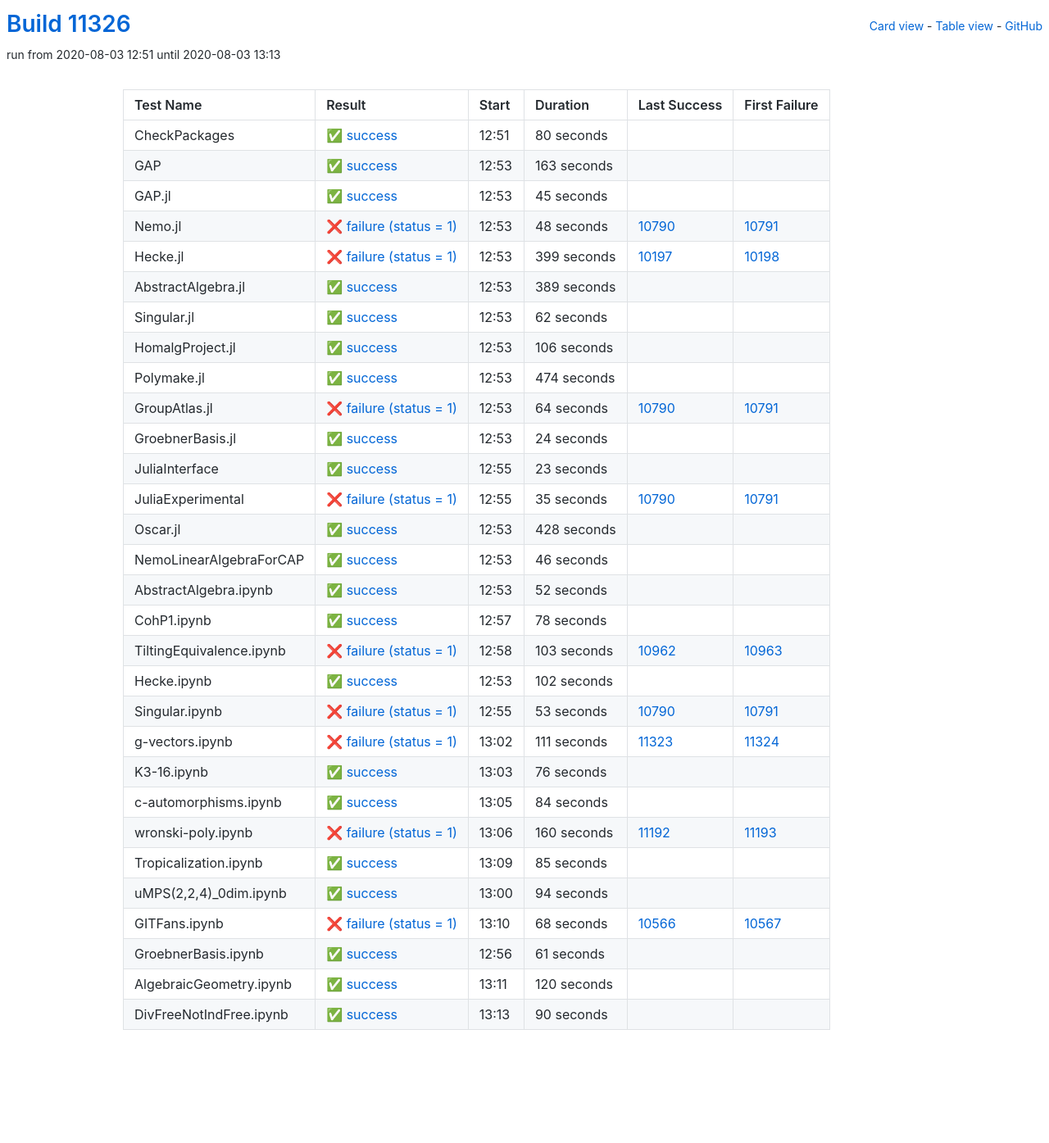
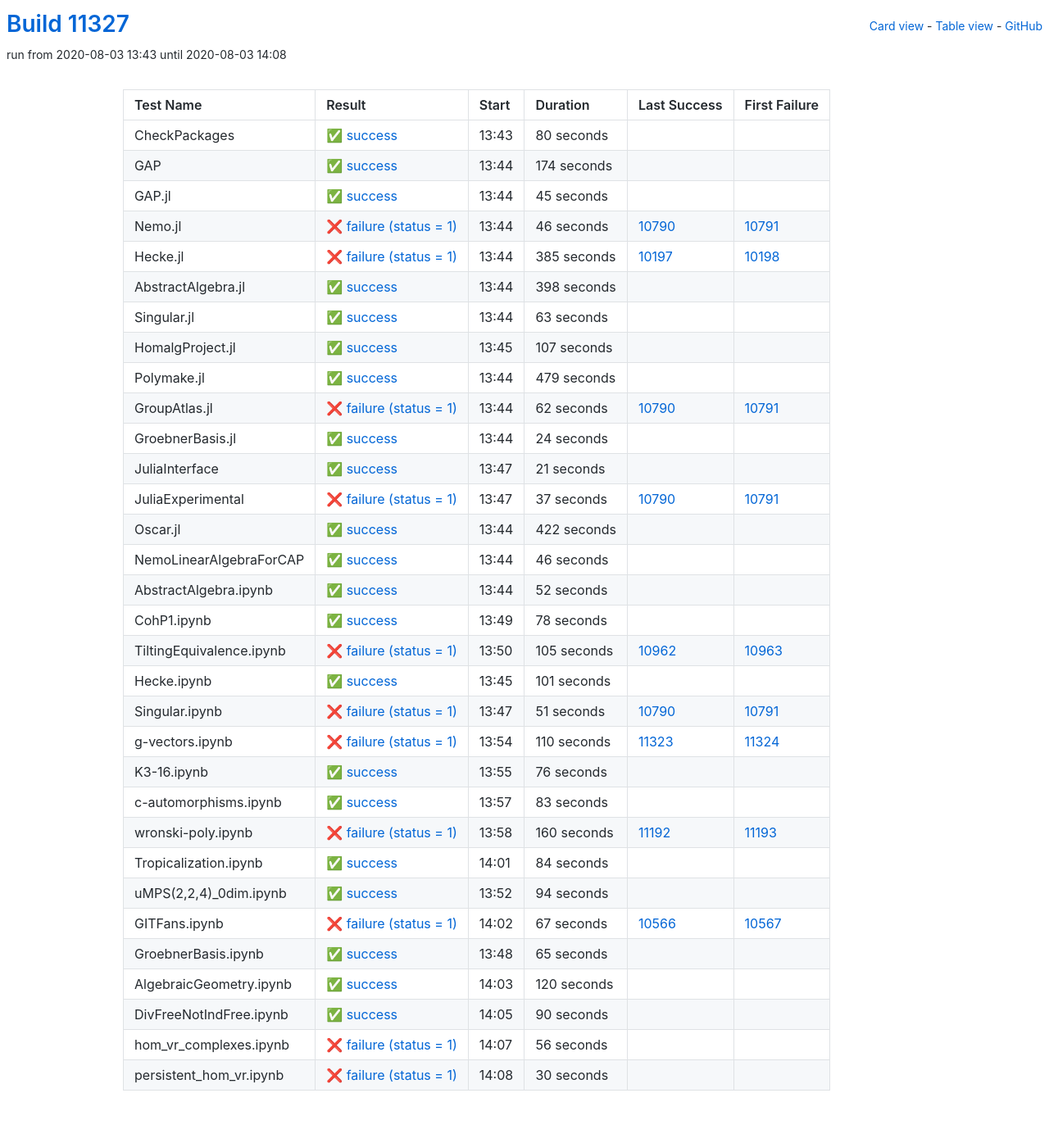
Before and after one commit to oscar-system/oscar-ci-status, a Jekyll site: the page built from table.html, in a window 1280 px wide. Shown: the whole page at 82% size. Built offline with Jekyll 4.4.1, drawn with Linux system fonts in a browser that asks for light colours; before the commit the page ends 1321 px from its top, so only the background shows below that.

Commit message:
Build #11327

```diff
--- a/_data/ci.yml
+++ b/_data/ci.yml
@@ -1,6 +1,6 @@
 ---
-build: 11326
-build_url: https://oscarci.mathematik.uni-kl.de/job/oscar/11326/
+build: 11327
+build_url: https://oscarci.mathematik.uni-kl.de/job/oscar/11327/
 job: oscar
 organization: oscar-system
 repo: oscar-ci-status
@@ -8,8 +8,8 @@
 tests:
 - name: CheckPackages
   id: checkpackages
-  log: https://oscarci.mathematik.uni-kl.de/job/oscar/11326/artifact/logs/build-11326/CheckPackages.log
-  start: 2020-08-03 12:51
+  log: https://oscarci.mathematik.uni-kl.de/job/oscar/11327/artifact/logs/build-11327/CheckPackages.log
+  start: 2020-08-03 13:43
   success: true
   exitcode: 0
   status: success
@@ -20,20 +20,20 @@
   first_failure_url:
 - name: GAP
   id: gap
-  log: https://oscarci.mathematik.uni-kl.de/job/oscar/11326/artifact/logs/build-11326/GAP.log
-  start: 2020-08-03 12:53
+  log: https://oscarci.mathematik.uni-kl.de/job/oscar/11327/artifact/logs/build-11327/GAP.log
+  start: 2020-08-03 13:44
   success: true
   exitcode: 0
   status: success
-  duration: 163
+  duration: 174
   last_success: false
   last_success_url:
   first_failure: false
   first_failure_url:
 - name: GAP.jl
   id: gap-jl
-  log: https://oscarci.mathematik.uni-kl.de/job/oscar/11326/artifact/logs/build-11326/GAP.jl.log
-  start: 2020-08-03 12:53
+  log: https://oscarci.mathematik.uni-kl.de/job/oscar/11327/artifact/logs/build-11327/GAP.jl.log
+  start: 2020-08-03 13:44
   success: true
   exitcode: 0
   status: success
@@ -44,92 +44,92 @@
   first_failure_url:
 - name: Nemo.jl
   id: nemo-jl
-  log: https://oscarci.mathematik.uni-kl.de/job/oscar/11326/artifact/logs/build-11326/Nemo.jl.log
-  start: 2020-08-03 12:53
+  log: https://oscarci.mathematik.uni-kl.de/job/oscar/11327/artifact/logs/build-11327/Nemo.jl.log
+  start: 2020-08-03 13:44
   success: false
   exitcode: 1
   status: failure
-  duration: 48
+  duration: 46
   last_success: 10790
   last_success_url: https://oscarci.mathematik.uni-kl.de/job/oscar/10790/
   first_failure: 10791
   first_failure_url: https://oscarci.mathematik.uni-kl.de/job/oscar/10791/
 - name: Hecke.jl
   id: hecke-jl
-  log: https://oscarci.mathematik.uni-kl.de/job/oscar/11326/artifact/logs/build-11326/Hecke.jl.log
-  start: 2020-08-03 12:53
+  log: https://oscarci.mathematik.uni-kl.de/job/oscar/11327/artifact/logs/build-11327/Hecke.jl.log
+  start: 2020-08-03 13:44
   success: false
   exitcode: 1
   status: failure
-  duration: 399
+  duration: 385
   last_success: 10197
   last_success_url: https://oscarci.mathematik.uni-kl.de/job/oscar/10197/
   first_failure: 10198
   first_failure_url: https://oscarci.mathematik.uni-kl.de/job/oscar/10198/
 - name: AbstractAlgebra.jl
   id: abstractalgebra-jl
-  log: https://oscarci.mathematik.uni-kl.de/job/oscar/11326/artifact/logs/build-11326/AbstractAlgebra.jl.log
-  start: 2020-08-03 12:53
+  log: https://oscarci.mathematik.uni-kl.de/job/oscar/11327/artifact/logs/build-11327/AbstractAlgebra.jl.log
+  start: 2020-08-03 13:44
   success: true
   exitcode: 0
   status: success
-  duration: 389
+  duration: 398
   last_success: false
   last_success_url:
   first_failure: false
   first_failure_url:
 - name: Singular.jl
   id: singular-jl
-  log: https://oscarci.mathematik.uni-kl.de/job/oscar/11326/artifact/logs/build-11326/Singular.jl.log
-  start: 2020-08-03 12:53
+  log: https://oscarci.mathematik.uni-kl.de/job/oscar/11327/artifact/logs/build-11327/Singular.jl.log
+  start: 2020-08-03 13:44
   success: true
   exitcode: 0
   status: success
-  duration: 62
+  duration: 63
   last_success: false
   last_success_url:
   first_failure: false
   first_failure_url:
 - name: HomalgProject.jl
   id: homalgproject-jl
-  log: https://oscarci.mathematik.uni-kl.de/job/oscar/11326/artifact/logs/build-11326/HomalgProject.jl.log
-  start: 2020-08-03 12:53
+  log: https://oscarci.mathematik.uni-kl.de/job/oscar/11327/artifact/logs/build-11327/HomalgProject.jl.log
+  start: 2020-08-03 13:45
   success: true
   exitcode: 0
   status: success
-  duration: 106
+  duration: 107
   last_success: false
   last_success_url:
   first_failure: false
   first_failure_url:
 - name: Polymake.jl
   id: polymake-jl
-  log: https://oscarci.mathematik.uni-kl.de/job/oscar/11326/artifact/logs/build-11326/Polymake.jl.log
-  start: 2020-08-03 12:53
+  log: https://oscarci.mathematik.uni-kl.de/job/oscar/11327/artifact/logs/build-11327/Polymake.jl.log
+  start: 2020-08-03 13:44
   success: true
   exitcode: 0
   status: success
-  duration: 474
+  duration: 479
   last_success: false
   last_success_url:
   first_failure: false
   first_failure_url:
 - name: GroupAtlas.jl
   id: groupatlas-jl
-  log: https://oscarci.mathematik.uni-kl.de/job/oscar/11326/artifact/logs/build-11326/GroupAtlas.jl.log
-  start: 2020-08-03 12:53
+  log: https://oscarci.mathematik.uni-kl.de/job/oscar/11327/artifact/logs/build-11327/GroupAtlas.jl.log
+  start: 2020-08-03 13:44
   success: false
   exitcode: 1
   status: failure
-  duration: 64
+  duration: 62
   last_success: 10790
   last_success_url: https://oscarci.mathematik.uni-kl.de/job/oscar/10790/
   first_failure: 10791
   first_failure_url: https://oscarci.mathematik.uni-kl.de/job/oscar/10791/
 - name: GroebnerBasis.jl
   id: groebnerbasis-jl
-  log: https://oscarci.mathematik.uni-kl.de/job/oscar/11326/artifact/logs/build-11326/GroebnerBasis.jl.log
-  start: 2020-08-03 12:53
+  log: https://oscarci.mathematik.uni-kl.de/job/oscar/11327/artifact/logs/build-11327/GroebnerBasis.jl.log
+  start: 2020-08-03 13:44
   success: true
   exitcode: 0
   status: success
@@ -140,44 +140,44 @@
   first_failure_url:
 - name: JuliaInterface
   id: juliainterface
-  log: https://oscarci.mathematik.uni-kl.de/job/oscar/11326/artifact/logs/build-11326/JuliaInterface.log
-  start: 2020-08-03 12:55
+  log: https://oscarci.mathematik.uni-kl.de/job/oscar/11327/artifact/logs/build-11327/JuliaInterface.log
+  start: 2020-08-03 13:47
   success: true
   exitcode: 0
   status: success
-  duration: 23
+  duration: 21
   last_success: false
   last_success_url:
   first_failure: false
   first_failure_url:
 - name: JuliaExperimental
   id: juliaexperimental
-  log: https://oscarci.mathematik.uni-kl.de/job/oscar/11326/artifact/logs/build-11326/JuliaExperimental.log
-  start: 2020-08-03 12:55
+  log: https://oscarci.mathematik.uni-kl.de/job/oscar/11327/artifact/logs/build-11327/JuliaExperimental.log
+  start: 2020-08-03 13:47
   success: false
   exitcode: 1
   status: failure
-  duration: 35
+  duration: 37
   last_success: 10790
   last_success_url: https://oscarci.mathematik.uni-kl.de/job/oscar/10790/
   first_failure: 10791
   first_failure_url: https://oscarci.mathematik.uni-kl.de/job/oscar/10791/
 - name: Oscar.jl
   id: oscar-jl
-  log: https://oscarci.mathematik.uni-kl.de/job/oscar/11326/artifact/logs/build-11326/Oscar.jl.log
-  start: 2020-08-03 12:53
+  log: https://oscarci.mathematik.uni-kl.de/job/oscar/11327/artifact/logs/build-11327/Oscar.jl.log
+  start: 2020-08-03 13:44
   success: true
   exitcode: 0
   status: success
-  duration: 428
+  duration: 422
   last_success: false
   last_success_url:
   first_failure: false
   first_failure_url:
 - name: NemoLinearAlgebraForCAP
   id: nemolinearalgebraforcap
-  log: https://oscarci.mathematik.uni-kl.de/job/oscar/11326/artifact/logs/build-11326/NemoLinearAlgebraForCAP.log
-  start: 2020-08-03 12:53
+  log: https://oscarci.mathematik.uni-kl.de/job/oscar/11327/artifact/logs/build-11327/NemoLinearAlgebraForCAP.log
+  start: 2020-08-03 13:44
   success: true
   exitcode: 0
   status: success
@@ -188,8 +188,8 @@
   first_failure_url:
 - name: AbstractAlgebra.ipynb
   id: abstractalgebra-ipynb
-  log: https://oscarci.mathematik.uni-kl.de/job/oscar/11326/artifact/logs/build-11326/AbstractAlgebra.ipynb.log
-  start: 2020-08-03 12:53
+  log: https://oscarci.mathematik.uni-kl.de/job/oscar/11327/artifact/logs/build-11327/AbstractAlgebra.ipynb.log
+  start: 2020-08-03 13:44
   success: true
   exitcode: 0
   status: success
@@ -200,8 +200,8 @@
   first_failure_url:
 - name: CohP1.ipynb
   id: cohp1-ipynb
-  log: https://oscarci.mathematik.uni-kl.de/job/oscar/11326/artifact/logs/build-11326/CohP1.ipynb.log
-  start: 2020-08-03 12:57
+  log: https://oscarci.mathematik.uni-kl.de/job/oscar/11327/artifact/logs/build-11327/CohP1.ipynb.log
+  start: 2020-08-03 13:49
   success: true
   exitcode: 0
   status: success
@@ -212,56 +212,56 @@
   first_failure_url:
 - name: TiltingEquivalence.ipynb
   id: tiltingequivalence-ipynb
-  log: https://oscarci.mathematik.uni-kl.de/job/oscar/11326/artifact/logs/build-11326/TiltingEquivalence.ipynb.log
-  start: 2020-08-03 12:58
+  log: https://oscarci.mathematik.uni-kl.de/job/oscar/11327/artifact/logs/build-11327/TiltingEquivalence.ipynb.log
+  start: 2020-08-03 13:50
   success: false
   exitcode: 1
   status: failure
-  duration: 103
+  duration: 105
   last_success: 10962
   last_success_url: https://oscarci.mathematik.uni-kl.de/job/oscar/10962/
   first_failure: 10963
   first_failure_url: https://oscarci.mathematik.uni-kl.de/job/oscar/10963/
 - name: Hecke.ipynb
   id: hecke-ipynb
-  log: https://oscarci.mathematik.uni-kl.de/job/oscar/11326/artifact/logs/build-11326/Hecke.ipynb.log
-  start: 2020-08-03 12:53
+  log: https://oscarci.mathematik.uni-kl.de/job/oscar/11327/artifact/logs/build-11327/Hecke.ipynb.log
+  start: 2020-08-03 13:45
   success: true
   exitcode: 0
   status: success
-  duration: 102
+  duration: 101
   last_success: false
   last_success_url:
   first_failure: false
   first_failure_url:
 - name: Singular.ipynb
   id: singular-ipynb
-  log: https://oscarci.mathematik.uni-kl.de/job/oscar/11326/artifact/logs/build-11326/Singular.ipynb.log
-  start: 2020-08-03 12:55
+  log: https://oscarci.mathematik.uni-kl.de/job/oscar/11327/artifact/logs/build-11327/Singular.ipynb.log
+  start: 2020-08-03 13:47
   success: false
   exitcode: 1
   status: failure
-  duration: 53
+  duration: 51
   last_success: 10790
   last_success_url: https://oscarci.mathematik.uni-kl.de/job/oscar/10790/
   first_failure: 10791
   first_failure_url: https://oscarci.mathematik.uni-kl.de/job/oscar/10791/
 - name: g-vectors.ipynb
   id: g-vectors-ipynb
-  log: https://oscarci.mathematik.uni-kl.de/job/oscar/11326/artifact/logs/build-11326/g-vectors.ipynb.log
-  start: 2020-08-03 13:02
+  log: https://oscarci.mathematik.uni-kl.de/job/oscar/11327/artifact/logs/build-11327/g-vectors.ipynb.log
+  start: 2020-08-03 13:54
   success: false
   exitcode: 1
   status: failure
-  duration: 111
+  duration: 110
   last_success: 11323
   last_success_url: https://oscarci.mathematik.uni-kl.de/job/oscar/11323/
   first_failure: 11324
   first_failure_url: https://oscarci.mathematik.uni-kl.de/job/oscar/11324/
 - name: K3-16.ipynb
   id: k3-16-ipynb
-  log: https://oscarci.mathematik.uni-kl.de/job/oscar/11326/artifact/logs/build-11326/K3-16.ipynb.log
-  start: 2020-08-03 13:03
+  log: https://oscarci.mathematik.uni-kl.de/job/oscar/11327/artifact/logs/build-11327/K3-16.ipynb.log
+  start: 2020-08-03 13:55
   success: true
   exitcode: 0
   status: success
@@ -272,20 +272,20 @@
   first_failure_url:
 - name: c-automorphisms.ipynb
   id: c-automorphisms-ipynb
-  log: https://oscarci.mathematik.uni-kl.de/job/oscar/11326/artifact/logs/build-11326/c-automorphisms.ipynb.log
-  start: 2020-08-03 13:05
+  log: https://oscarci.mathematik.uni-kl.de/job/oscar/11327/artifact/logs/build-11327/c-automorphisms.ipynb.log
+  start: 2020-08-03 13:57
   success: true
   exitcode: 0
   status: success
-  duration: 84
+  duration: 83
   last_success: false
   last_success_url:
   first_failure: false
   first_failure_url:
 - name: wronski-poly.ipynb
   id: wronski-poly-ipynb
-  log: https://oscarci.mathematik.uni-kl.de/job/oscar/11326/artifact/logs/build-11326/wronski-poly.ipynb.log
-  start: 2020-08-03 13:06
+  log: https://oscarci.mathematik.uni-kl.de/job/oscar/11327/artifact/logs/build-11327/wronski-poly.ipynb.log
+  start: 2020-08-03 13:58
   success: false
   exitcode: 1
   status: failure
@@ -296,20 +296,20 @@
   first_failure_url: https://oscarci.mathematik.uni-kl.de/job/oscar/11193/
 - name: Tropicalization.ipynb
   id: tropicalization-ipynb
-  log: https://oscarci.mathematik.uni-kl.de/job/oscar/11326/artifact/logs/build-11326/Tropicalization.ipynb.log
-  start: 2020-08-03 13:09
+  log: https://oscarci.mathematik.uni-kl.de/job/oscar/11327/artifact/logs/build-11327/Tropicalization.ipynb.log
+  start: 2020-08-03 14:01
   success: true
   exitcode: 0
   status: success
-  duration: 85
+  duration: 84
   last_success: false
   last_success_url:
   first_failure: false
   first_failure_url:
 - name: uMPS(2,2,4)_0dim.ipynb
   id: umps-2-2-4-0dim-ipynb
-  log: https://oscarci.mathematik.uni-kl.de/job/oscar/11326/artifact/logs/build-11326/uMPS-2-2-4-_0dim.ipynb.log
-  start: 2020-08-03 13:00
+  log: https://oscarci.mathematik.uni-kl.de/job/oscar/11327/artifact/logs/build-11327/uMPS-2-2-4-_0dim.ipynb.log
+  start: 2020-08-03 13:52
   success: true
   exitcode: 0
   status: success
@@ -320,32 +320,32 @@
   first_failure_url:
 - name: GITFans.ipynb
   id: gitfans-ipynb
-  log: https://oscarci.mathematik.uni-kl.de/job/oscar/11326/artifact/logs/build-11326/GITFans.ipynb.log
-  start: 2020-08-03 13:10
+  log: https://oscarci.mathematik.uni-kl.de/job/oscar/11327/artifact/logs/build-11327/GITFans.ipynb.log
+  start: 2020-08-03 14:02
   success: false
   exitcode: 1
   status: failure
-  duration: 68
+  duration: 67
   last_success: 10566
   last_success_url: https://oscarci.mathematik.uni-kl.de/job/oscar/10566/
   first_failure: 10567
   first_failure_url: https://oscarci.mathematik.uni-kl.de/job/oscar/10567/
 - name: GroebnerBasis.ipynb
   id: groebnerbasis-ipynb
-  log: https://oscarci.mathematik.uni-kl.de/job/oscar/11326/artifact/logs/build-11326/GroebnerBasis.ipynb.log
-  start: 2020-08-03 12:56
+  log: https://oscarci.mathematik.uni-kl.de/job/oscar/11327/artifact/logs/build-11327/GroebnerBasis.ipynb.log
+  start: 2020-08-03 13:48
   success: true
   exitcode: 0
   status: success
-  duration: 61
+  duration: 65
   last_success: false
   last_success_url:
   first_failure: false
   first_failure_url:
 - name: AlgebraicGeometry.ipynb
   id: algebraicgeometry-ipynb
-  log: https://oscarci.mathematik.uni-kl.de/job/oscar/11326/artifact/logs/build-11326/AlgebraicGeometry.ipynb.log
-  start: 2020-08-03 13:11
+  log: https://oscarci.mathematik.uni-kl.de/job/oscar/11327/artifact/logs/build-11327/AlgebraicGeometry.ipynb.log
+  start: 2020-08-03 14:03
   success: true
   exitcode: 0
   status: success
@@ -356,8 +356,8 @@
   first_failure_url:
 - name: DivFreeNotIndFree.ipynb
   id: divfreenotindfree-ipynb
-  log: https://oscarci.mathematik.uni-kl.de/job/oscar/11326/artifact/logs/build-11326/DivFreeNotIndFree.ipynb.log
-  start: 2020-08-03 13:13
+  log: https://oscarci.mathematik.uni-kl.de/job/oscar/11327/artifact/logs/build-11327/DivFreeNotIndFree.ipynb.log
+  start: 2020-08-03 14:05
   success: true
   exitcode: 0
   status: success
@@ -366,3 +366,27 @@
   last_success_url:
   first_failure: false
   first_failure_url:
+- name: hom_vr_complexes.ipynb
+  id: hom-vr-complexes-ipynb
+  log: https://oscarci.mathematik.uni-kl.de/job/oscar/11327/artifact/logs/build-11327/hom_vr_complexes.ipynb.log
+  start: 2020-08-03 14:07
+  success: false
+  exitcode: 1
+  status: failure
+  duration: 56
+  last_success: false
+  last_success_url:
+  first_failure: false
+  first_failure_url:
+- name: persistent_hom_vr.ipynb
+  id: persistent-hom-vr-ipynb
+  log: https://oscarci.mathematik.uni-kl.de/job/oscar/11327/artifact/logs/build-11327/persistent_hom_vr.ipynb.log
+  start: 2020-08-03 14:08
+  success: false
+  exitcode: 1
+  status: failure
+  duration: 30
+  last_success: false
+  last_success_url:
+  first_failure: false
+  first_failure_url:
```
Also changed, not shown: README.md.
